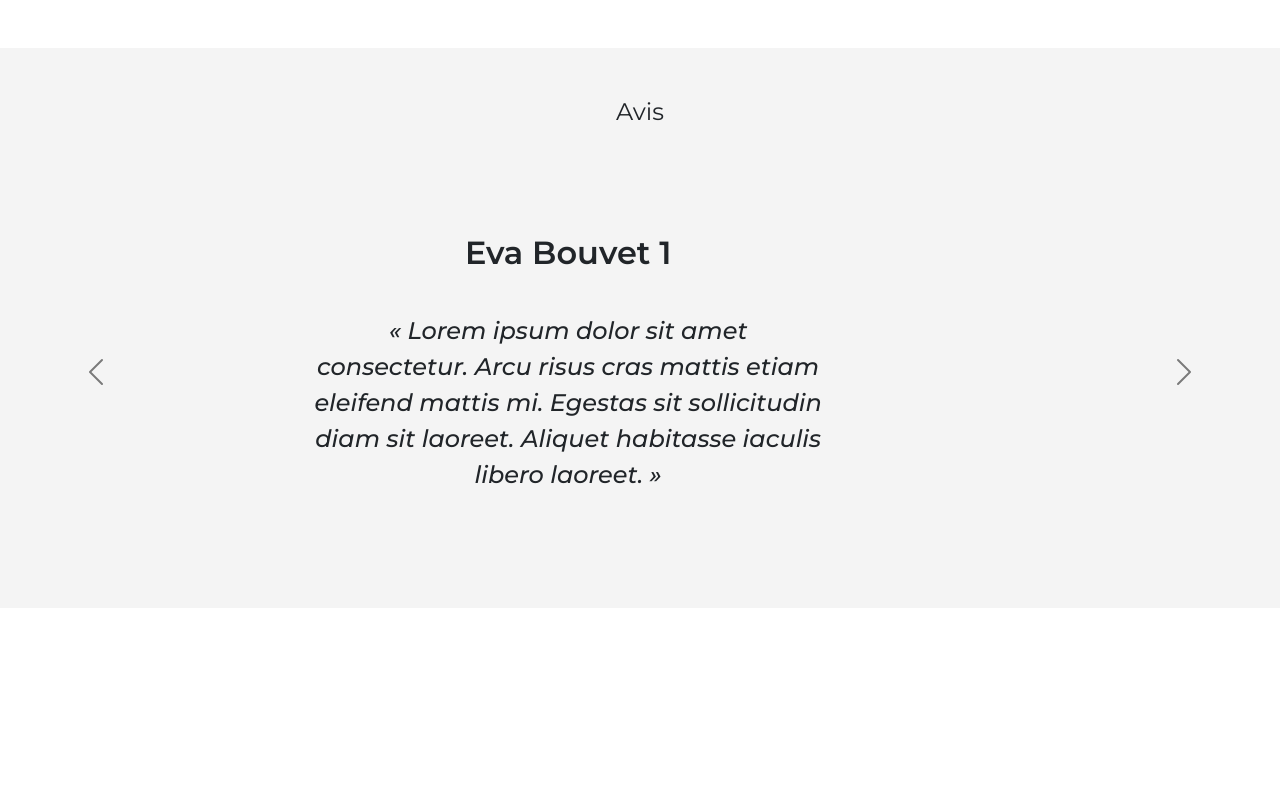
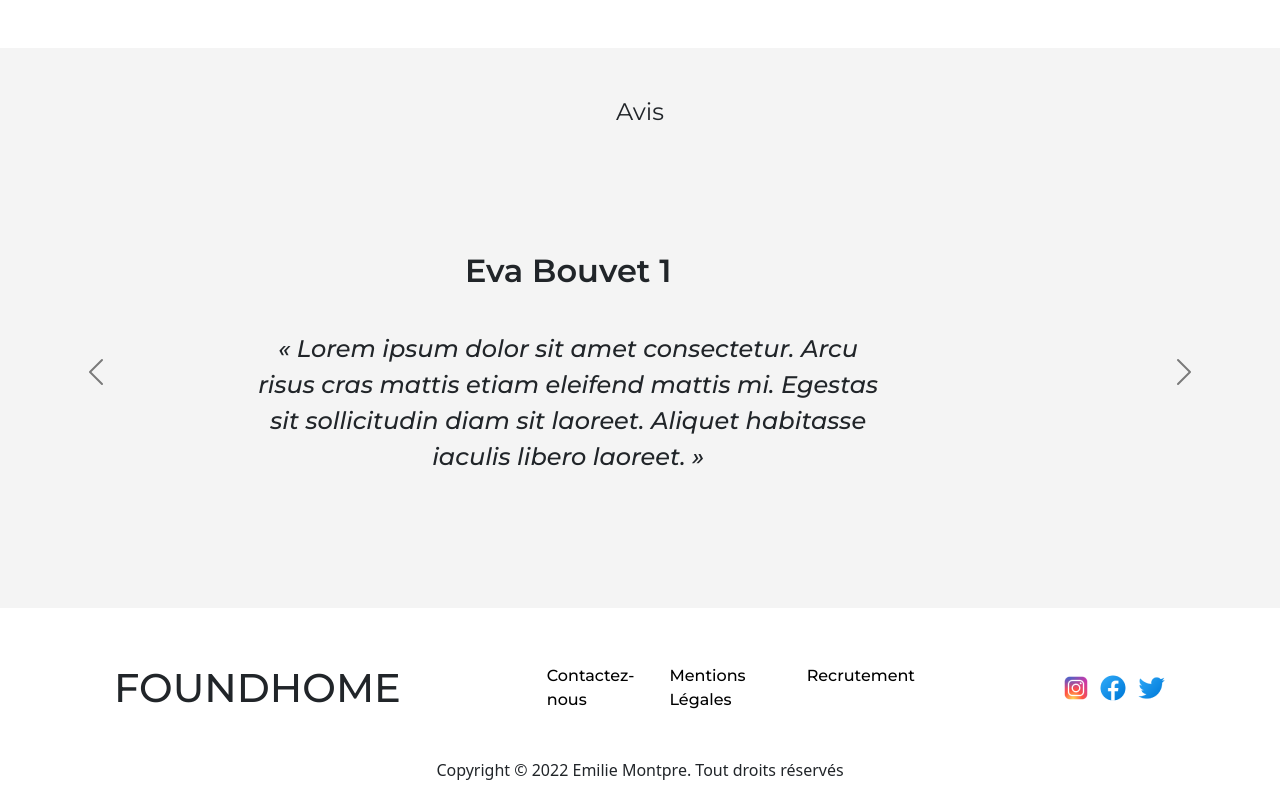
Before and after one commit to SakoSuta/FoundHome, a plain HTML site: page index.html in a window 1280 px wide. Shown: the part 3060-3860 px from the top of the page. Before the commit the page ends 3668 px from the top, so only its background shows below. Drawn offline with nearby package versions, Linux system fonts and the light colour scheme.

Commit message:
Ajout du footer

```diff
--- a/index.html
+++ b/index.html
@@ -130,5 +130,25 @@
                   </div>
             </section>
         </main>
+        <footer>
+            <div class="ContenuFooter">
+                <div class="top">
+                    <Span class="Monts500 font40">FOUNDHOME</Span>
+                    <div class="infoPlus">
+                        <a href="" class="Monts500 font16">Contactez-nous</a>
+                        <a href="" class="Monts500 font16">Mentions Légales</a>
+                        <a href="" class="Monts500 font16">Recrutement</a>
+                    </div>
+                    <div class="Resaux">
+                        <img src="style/img/Icon/Instagram.png" alt="Instagram">
+                        <img src="style/img/Icon/Facebook.png" alt="Facebook">
+                        <img src="style/img/Icon/Twitter.png" alt="Twitter">
+                    </div>
+                </div>
+                <div class="bottom">
+                    <p>Copyright © 2022 Emilie Montpre. Tout droits réservés</p>
+                </div>
+            </div>
+        </footer>
     </body>
 </html>
--- a/style/sass/Accueil.scss
+++ b/style/sass/Accueil.scss
@@ -1,5 +1,3 @@
-html{
-    body{
 nav{
     display: flex;
     justify-content: center;
@@ -24,6 +22,8 @@ html{
         }
     }
 }
+
+
 main{
     width: 100%;
     .Intro{
@@ -218,7 +218,7 @@ html{
             align-items: center;
         }
         .AvisCenter{
-                    width: 40%;
+            width: 50%;
             display: flex;
             flex-direction: column;
             justify-content: center;
@@ -230,5 +230,40 @@ html{
         }
     }
 }
+
+footer{
+    width: 100%;
+    height: 192px;
+    display: flex;
+    justify-content: center;
+    .ContenuFooter{
+        display: flex;
+        flex-direction: column;
+        width: 90%;
+        padding: 50px;
+        .top{
+            display: flex;
+            justify-content: space-between;
+            align-items: center;
+            margin-bottom: 40px;
+            .infoPlus{
+                width: 35%;
+                display: flex;
+                justify-content: space-between;
+            }
+            .Resaux{
+                width: 10%;
+                display: flex;
+                justify-content: space-between;
+            }
+            a{
+                text-decoration: none;
+                color: black;
             }
         }
+        .bottom{
+            width: 100%;
+            text-align: center;
+        }
+    }
+}
```
Also changed, not shown: style/css/Style.css, 1 other file. Lines whose indentation alone changed are shown as unchanged.
